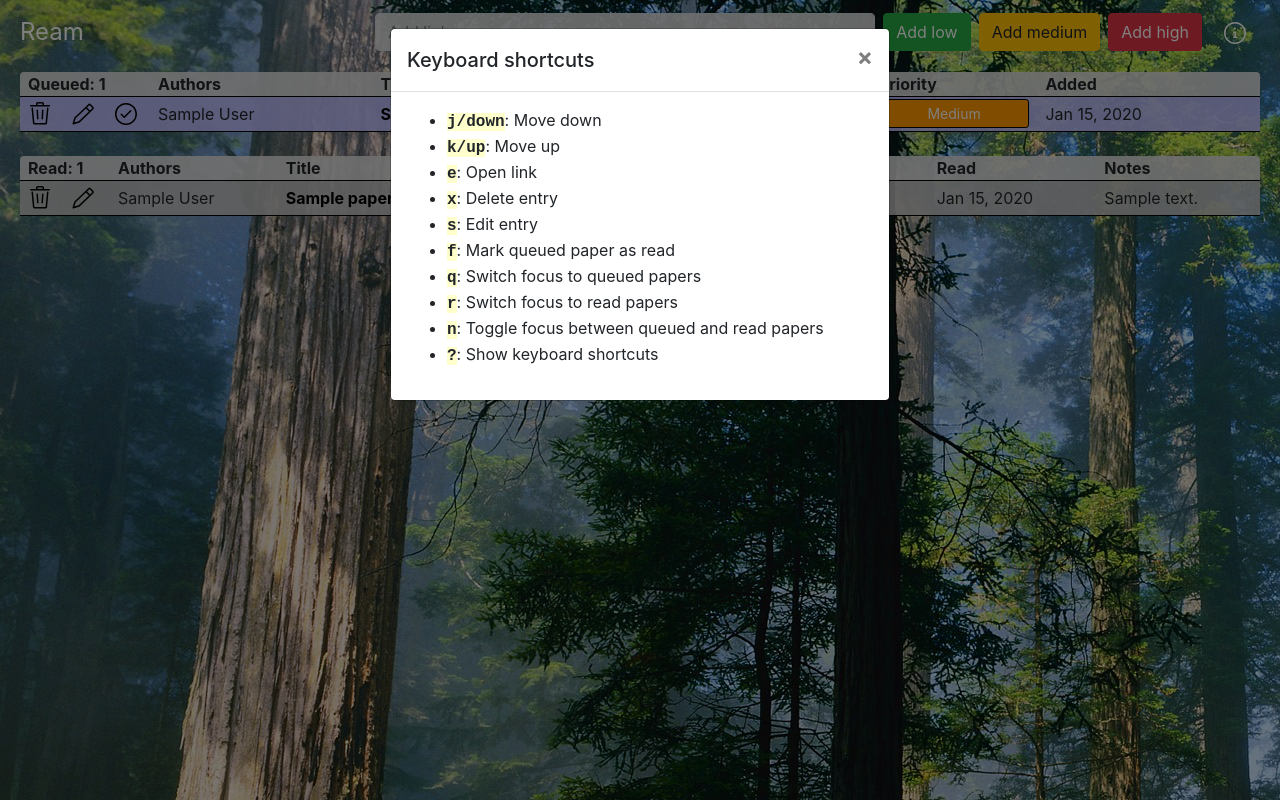
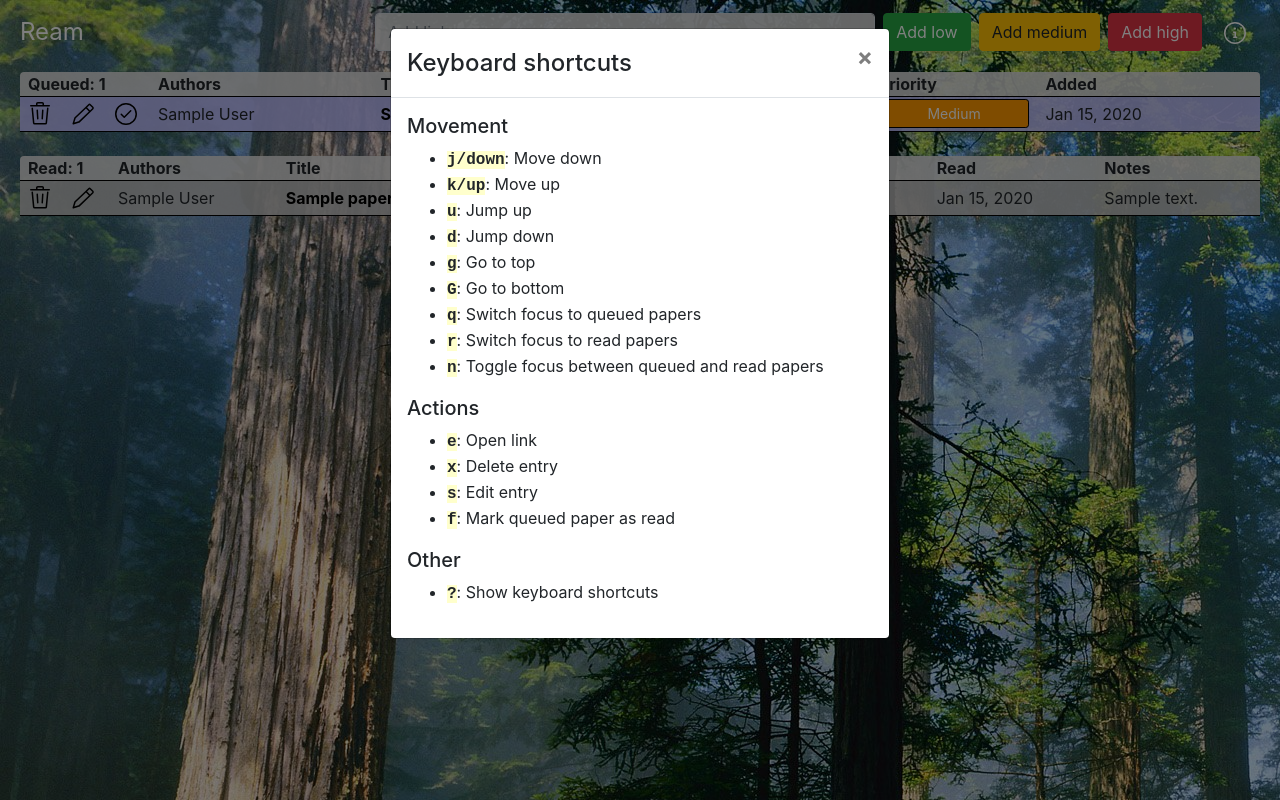
Before and after one commit to robinjia/ream, a Flask app: page / in a window 1280 px wide, after a click that opens the changed part. Run offline with Flask 2, Linux system fonts and the light colour scheme; tables that the repository leaves empty hold one stand-in row (values such as "Sample post").

Commit message:
Don't capture command/alt, add movement shortcuts

```diff
--- a/static/main.js
+++ b/static/main.js
@@ -23,19 +23,26 @@ Manager.prototype.key_down = function(event) {
     if (event.key == "Escape") {
         document.activeElement.blur();
     } else if (document.activeElement !== document.getElementById("linkbar")
-               && !event.ctrlKey) {
-        // Only do these if the linkbar is not in focus and control is not pressed
+               && !event.ctrlKey && !event.altKey && !event.metaKey) {
+        // Only do these if the linkbar is not in focus and ctrl/alt/cmd are not pressed
         if (event.key == "k" || event.key == "ArrowUp") {
-            this.cur_nav.up();
+            this.cur_nav.up(1);
         } else if (event.key == "j" || event.key == "ArrowDown") {
-            this.cur_nav.down();
+            this.cur_nav.down(1);
+        } else if (event.key == "u") {
+            this.cur_nav.up(5);
+        } else if (event.key == "d") {
+            this.cur_nav.down(5);
+        } else if (event.key == "g") {
+            this.cur_nav.move_to_top();
+        } else if (event.key == "G") {
+            this.cur_nav.move_to_bottom();
         } else if (event.key == "e") {
             this.cur_nav.open();
         } else if (event.key == "x") {
             this.cur_nav.delete();
         } else if (event.key == "s") {
             this.cur_nav.edit();
-        //} else if (event.key == "Enter") {
         } else if (event.key == "f") {
             this.cur_nav.read();
         } else if (event.key == "q") {
@@ -146,16 +153,26 @@ TableNavigator.prototype.focus_and_mark_by_paper_id = function(paper_id) {
     }
 }
 
-TableNavigator.prototype.up = function() {
+TableNavigator.prototype.up = function(dx) {
     // Start at 1 because of the header row
-    if (this.index > 1) {
-        this.focus_and_mark(this.index - 1);
+    var new_index = this.index - dx;
+    if (new_index < 1) {
+        new_index = 1;
     }
+    this.focus_and_mark(new_index);
 }
-TableNavigator.prototype.down = function() {
-    if (this.index < this.tbody.children.length - 1) {
-        this.focus_and_mark(this.index + 1);
+TableNavigator.prototype.down = function(dx) {
+    var new_index = this.index + dx;
+    if (new_index >= this.tbody.children.length) {
+        new_index = this.tbody.children.length - 1
     }
+    this.focus_and_mark(new_index);
+}
+TableNavigator.prototype.move_to_top = function() {
+    this.focus_and_mark(1);
+}
+TableNavigator.prototype.move_to_bottom = function() {
+    this.focus_and_mark(this.tbody.children.length - 1);
 }
 
 TableNavigator.prototype.click_button = function(class_name) {
--- a/templates/index.html
+++ b/templates/index.html
@@ -6,22 +6,33 @@
     <div class="modal-dialog" role="document">
         <div class="modal-content">
             <div class="modal-header">
-                <h5 class="modal-title" id="shortcutsModalLabel">Keyboard shortcuts</h5>
+                <h4 class="modal-title" id="shortcutsModalLabel">Keyboard shortcuts</h4>
                 <button type="button" class="close" data-dismiss="modal" aria-label="Close">
                     <span aria-hidden="true">&times;</span>
                 </button>
             </div>
             <div class="modal-body">
+                <h5>Movement</h5>
                 <ul>
                     <li> <span class="keyboard-shortcut">j/down</span>: Move down
                     <li> <span class="keyboard-shortcut">k/up</span>: Move up
+                    <li> <span class="keyboard-shortcut">u</span>: Jump up
+                    <li> <span class="keyboard-shortcut">d</span>: Jump down
+                    <li> <span class="keyboard-shortcut">g</span>: Go to top
+                    <li> <span class="keyboard-shortcut">G</span>: Go to bottom
+                    <li> <span class="keyboard-shortcut">q</span>: Switch focus to queued papers
+                    <li> <span class="keyboard-shortcut">r</span>: Switch focus to read papers
+                    <li> <span class="keyboard-shortcut">n</span>: Toggle focus between queued and read papers
+                </ul>
+                <h5>Actions</h5>
+                <ul>
                     <li> <span class="keyboard-shortcut">e</span>: Open link
                     <li> <span class="keyboard-shortcut">x</span>: Delete entry
                     <li> <span class="keyboard-shortcut">s</span>: Edit entry
                     <li> <span class="keyboard-shortcut">f</span>: Mark queued paper as read
-                    <li> <span class="keyboard-shortcut">q</span>: Switch focus to queued papers
-                    <li> <span class="keyboard-shortcut">r</span>: Switch focus to read papers
-                    <li> <span class="keyboard-shortcut">n</span>: Toggle focus between queued and read papers
+                </ul>
+                <h5>Other</h5>
+                <ul>
                     <li> <span class="keyboard-shortcut">?</span>: Show keyboard shortcuts
                 </ul>
             </div>
```
Also changed, not shown: README.md.
